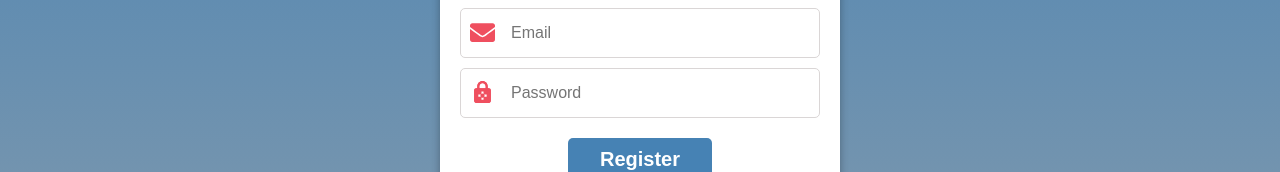
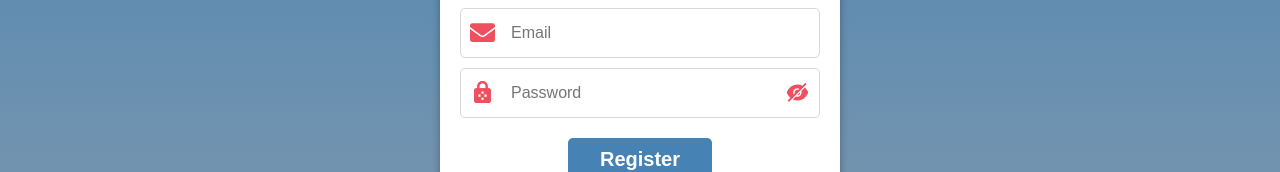
Before and after one commit to fadlalah-taher/Address-Book, a React (Create React App) app in the folder address-book/: page /Register in a window 1280 px wide. Shown: the part 405-577 px from the top of the page. Built offline with nearby package versions, Linux system fonts and the light colour scheme.

Commit message:
Adding icons that hide/unhide register password

```diff
--- a/address-book/src/pages/Register.js
+++ b/address-book/src/pages/Register.js
@@ -9,6 +9,7 @@ import { FaEnvelope } from "react-icons/fa";
 import { FaUserAlt } from "react-icons/fa";
 import { MdOutlineLock } from "react-icons/md";
 import { MdEnhancedEncryption } from "react-icons/md";
+import { AiFillEyeInvisible,AiFillEye } from "react-icons/ai";
 const Register = () => {
     const [name, setName] = useState("");
     const [email , setEmail] = useState("");
@@ -17,6 +18,7 @@ const Register = () => {
     const [success, setSuccess] = useState(false);
     const [field, setField] = useState(false);
     const [emailInvalid, setEmailInvalid] = useState(false);
+    const [passwordState, setPasswordState] = useState(false);
 
     async function onRegister(e){
         e.preventDefault();
@@ -51,6 +53,10 @@ const Register = () => {
             // console.log(response);
         })
     };
+
+    const togglePassword = () => {
+      setPasswordState(prevState => !prevState);
+    }
 
 
   return (
@@ -88,13 +94,14 @@ const Register = () => {
           <span className='icon'><MdEnhancedEncryption/></span>
           <span className='icon'><MdOutlineLock/></span>
             <input
-              type="password"
+              type={passwordState? "text" : "password"}
               placeholder={"Password"}
               value={password}
               onChange={(e) => {
                 setPassword(e.target.value);
               }}
             />
+            <span className='icon-eye' onClick={togglePassword}>{passwordState ? <AiFillEye/> :<AiFillEyeInvisible/>}</span>
           </div>
           {success ? <div  className='popNotification'>Created Successfully !</div> : ""}
           {emailInvalid ? <div  className='popNotification'>This email already taken !</div> : ""}
```
